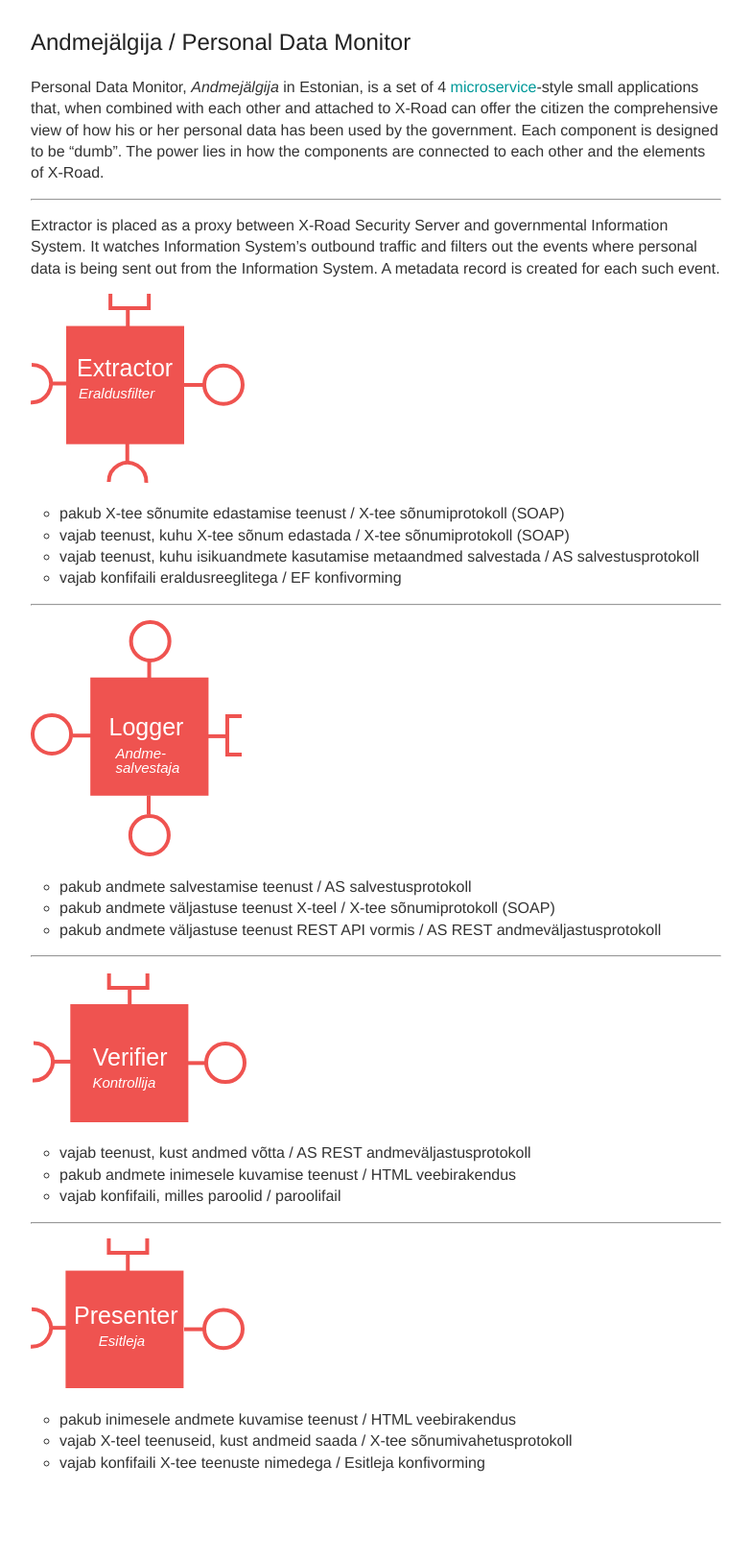
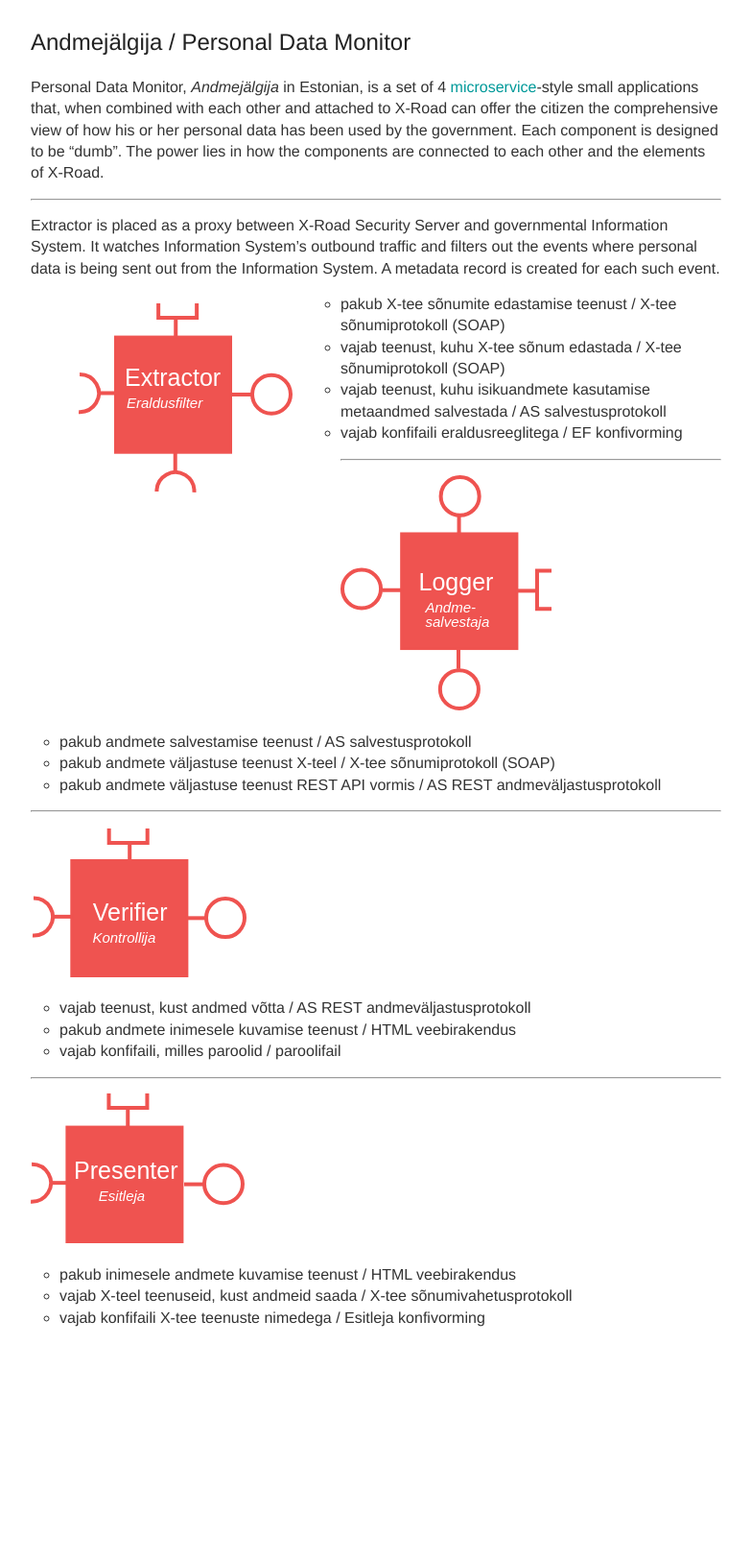
Before and after one commit to e-gov/AJ, a Jekyll site: the page built from _posts/2015-1-1-Presentation.md, in a window 1280 px wide. Shown: the whole page at 96% size, without its empty margins (248-1031 px from the left). Built offline with Jekyll 4.4.1, drawn with Linux system fonts in a browser that asks for light colours; Markdown is read by kramdown in place of the engine named in the settings; after the commit the page ends 1474 px from its top, so only the background shows below that.

Commit message:
Update 2015-1-1-Presentation.md

```diff
--- a/_posts/2015-1-1-Presentation.md
+++ b/_posts/2015-1-1-Presentation.md
@@ -8,7 +8,7 @@
 ---
 Extractor is placed as a proxy between X-Road Security Server and governmental Information System. It watches Information System's outbound traffic and filters out the events where personal data is being sent out from the Information System. A metadata record is created for each such event.
 
-<img src='{{ site.url }}/img/Extractor.svg'>
+<img style='float:left; margin: 10px 50px;' src='{{ site.url }}/img/Extractor.svg'>
 
 - pakub X-tee sõnumite edastamise teenust / X-tee sõnumiprotokoll (SOAP)
 - vajab teenust, kuhu X-tee sõnum edastada / X-tee sõnumiprotokoll (SOAP)
```
